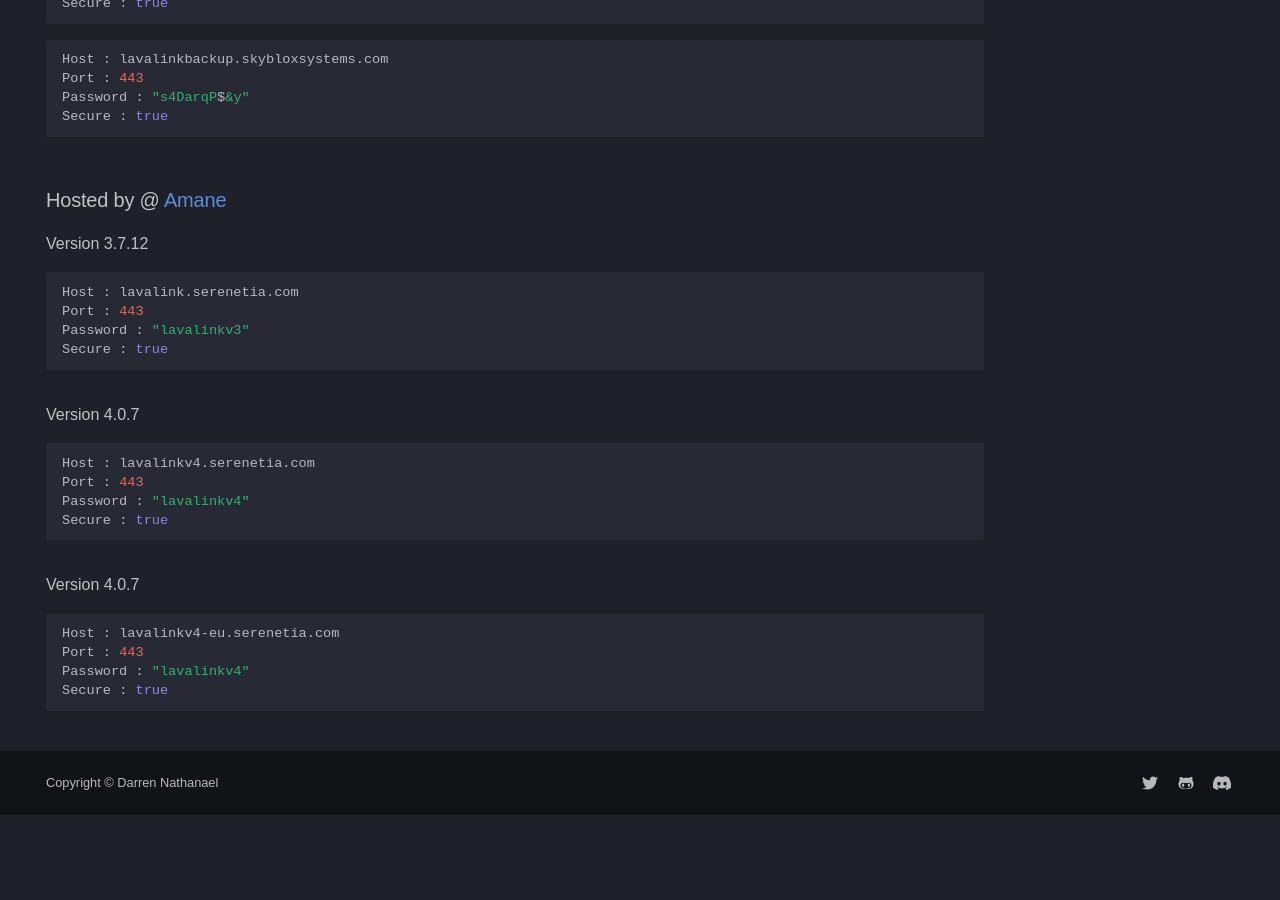
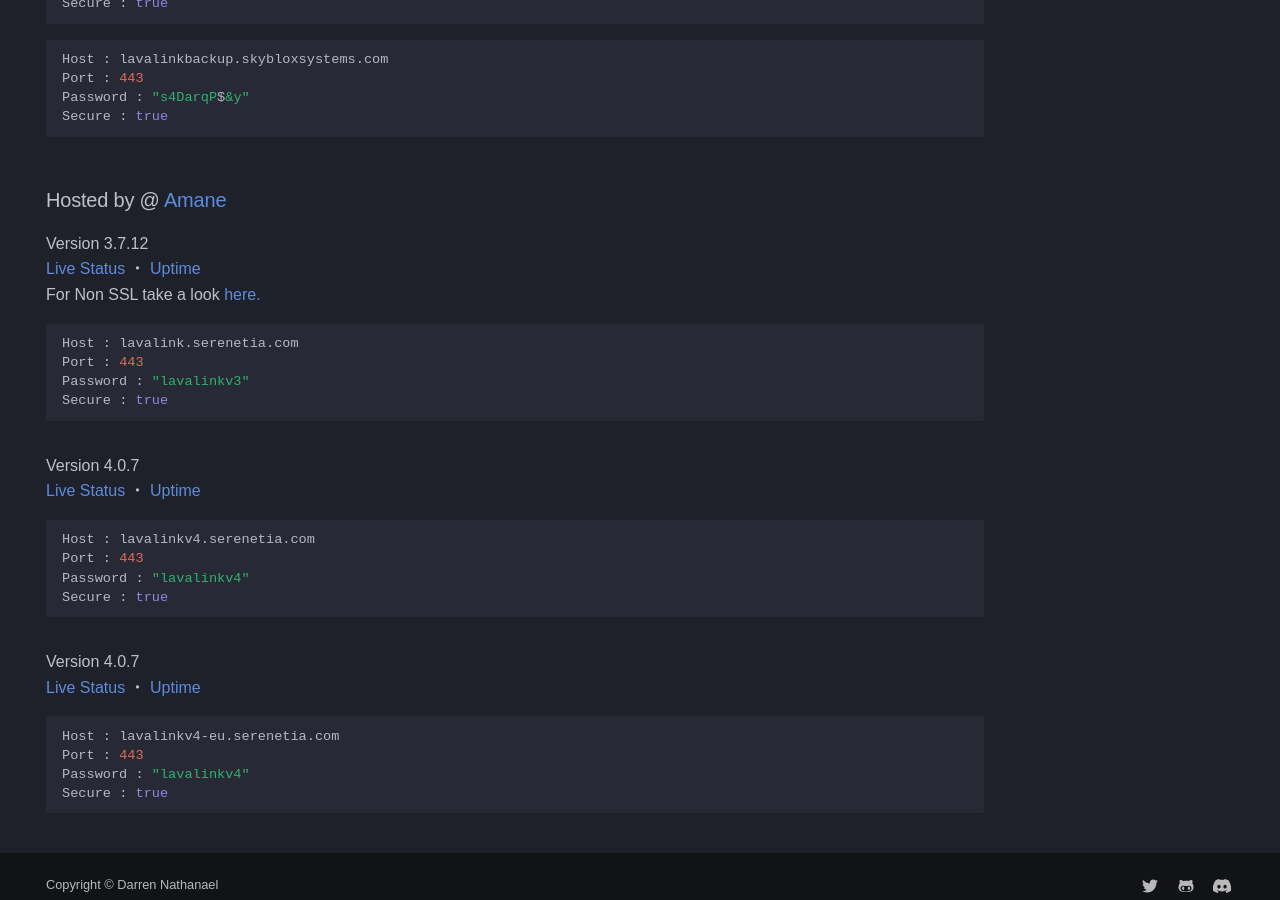
Before and after one commit to DarrenOfficial/lavalink-list, an MkDocs documentation site: the page built from docs/SSL/lavalink-with-ssl.md, in a window 1280 px wide and 900 px high, scrolled down 1747 px. Built offline with MkDocs 1.6.1 and Material for MkDocs 9.7.7, drawn with Linux system fonts in a browser that asks for light colours; some web fonts are replaced; comment, search, counter and statistics services are not loaded; a style sheet for code colours, icons or effects is not loaded; before the commit the page ends 2562 px from its top, so only the background shows below that.

Commit message:
update (#533)

````diff
--- a/docs/SSL/lavalink-with-ssl.md
+++ b/docs/SSL/lavalink-with-ssl.md
@@ -84,7 +84,9 @@ Secure : true
 ```
 
 ### Hosted by @ [Amane](https://amane.my.id)
-Version 3.7.12
+Version 3.7.12 <br />
+[Live Status](https://lavalink-stats.serenetia.com/) ・ [Uptime](https://status.serenetia.com/status/all) <br />
+For Non SSL take a look [here.](https://lavalink.darrennathanael.com/NoSSL/lavalink-without-ssl/#hosted-by-amane)
 ```bash
 Host : lavalink.serenetia.com
 Port : 443
@@ -92,7 +94,8 @@ Password : "lavalinkv3"
 Secure : true
 ```
 
-Version 4.0.7
+Version 4.0.7 <br />
+[Live Status](https://lavalink-stats.serenetia.com/) ・ [Uptime](https://status.serenetia.com/status/all) <br />
 ```bash
 Host : lavalinkv4.serenetia.com
 Port : 443
@@ -100,7 +103,8 @@ Password : "lavalinkv4"
 Secure : true
 ```
 
-Version 4.0.7
+Version 4.0.7 <br />
+[Live Status](https://lavalink-stats.serenetia.com/) ・ [Uptime](https://status.serenetia.com/status/all) <br />
 ```bash
 Host : lavalinkv4-eu.serenetia.com
 Port : 443
````
Also changed, not shown: docs/NoSSL/lavalink-without-ssl.md (+7 -3 lines).
